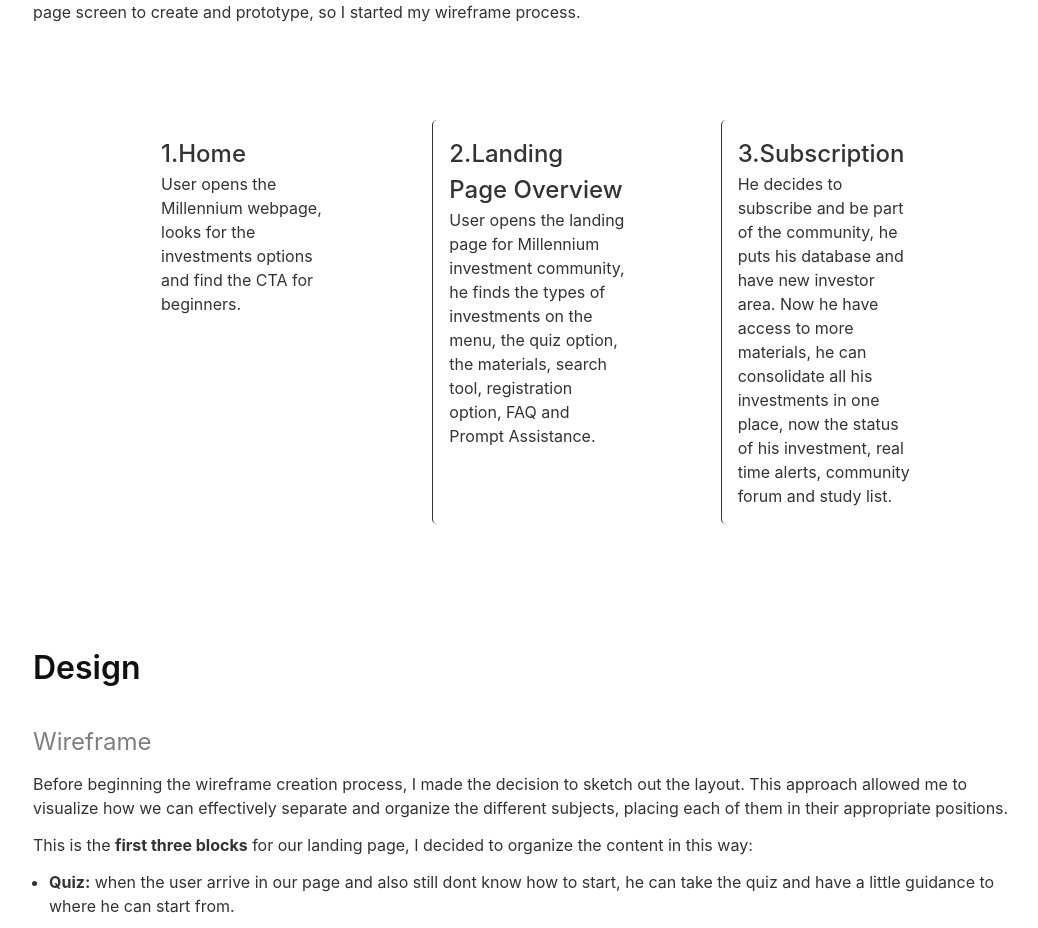
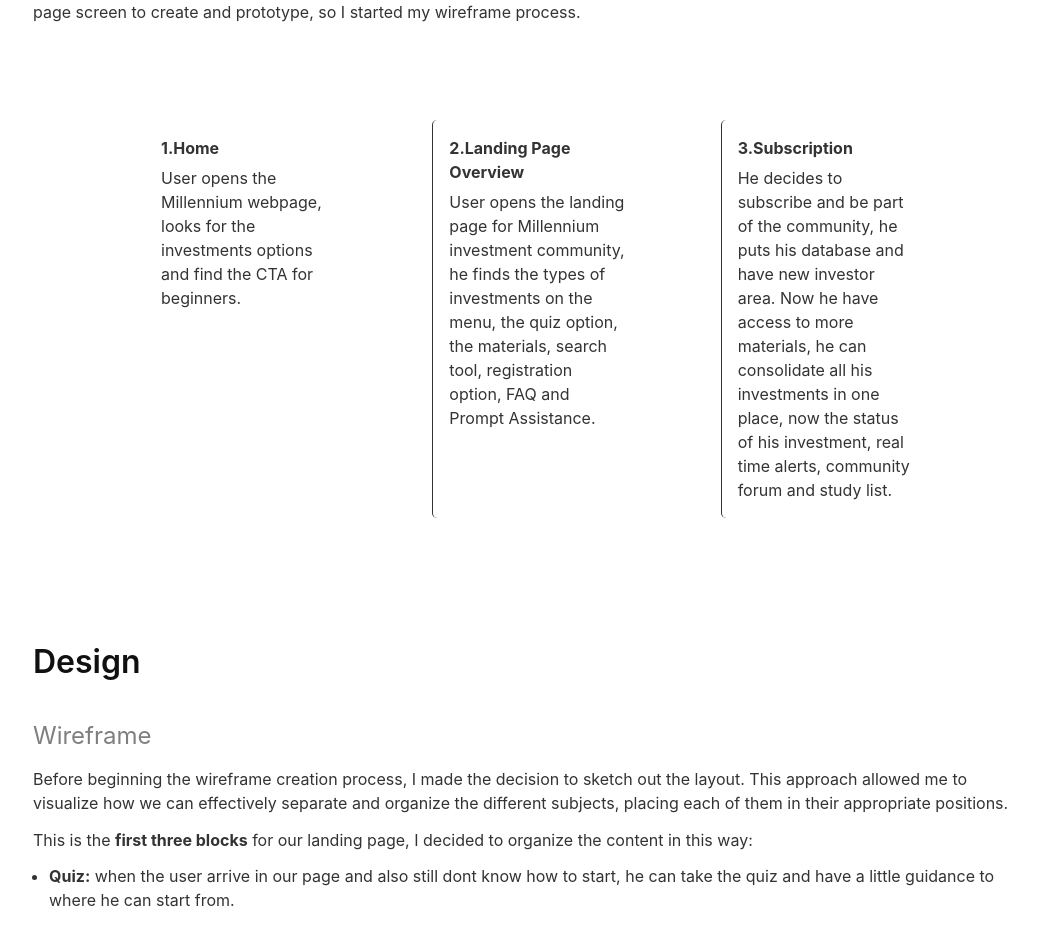
Before and after one commit to YaneUlly/portfolio, a React (Vite) app: page /portfolio/uxuidesign/millenniumproject in a window 1280 px wide. Shown: the part 6100-7028 px from the top of the page, without its empty margins (95-1133 px from the left). Built offline with nearby package versions, Linux system fonts and the light colour scheme; some icons are missing.

Commit message:
fix the height of the final titles of the projects pages

```diff
--- a/src/pages/About.jsx
+++ b/src/pages/About.jsx
@@ -534,7 +534,7 @@
         color={
           colorMode === 'dark' ? theme.colors.dark.h3 : theme.colors.light.h3
         }
-        height='30px'
+        height={{ base: '30px', xl: '50px' }}
       >
         come take a look at
       </Text>
--- a/src/pages/uxuiprojects/ChocloProject.jsx
+++ b/src/pages/uxuiprojects/ChocloProject.jsx
@@ -1061,7 +1061,7 @@
           Personas
         </Text>
         <Box
-          maxWidth={{ base: '90%', md: '70%', xl: '90%' }}
+          maxWidth={{ base: '90%', md: '70%', xl: '100%' }}
           display='flex'
           flexDirection='row'
           gap='2rem'
--- a/src/pages/uxuiprojects/FábricaProject.jsx
+++ b/src/pages/uxuiprojects/FábricaProject.jsx
@@ -986,10 +986,10 @@
           id='results'
           fontSize='1.8rem'
           fontWeight='600'
-          mb='1rem'
           color={
             colorMode === 'dark' ? theme.colors.dark.h2 : theme.colors.light.h2
           }
+          height='35px'
         >
           more projects
         </Text>
--- a/src/pages/uxuiprojects/MillenniumProject.jsx
+++ b/src/pages/uxuiprojects/MillenniumProject.jsx
@@ -1279,7 +1279,7 @@
               flex='1'
               textAlign='left'
             >
-              <Text fontSize='1.5rem' fontWeight='500'>
+              <Text fontSize='1rem' fontWeight='700' pb='0.4rem'>
                 {item.number}
               </Text>
               <Text>{item.description}</Text>
```
